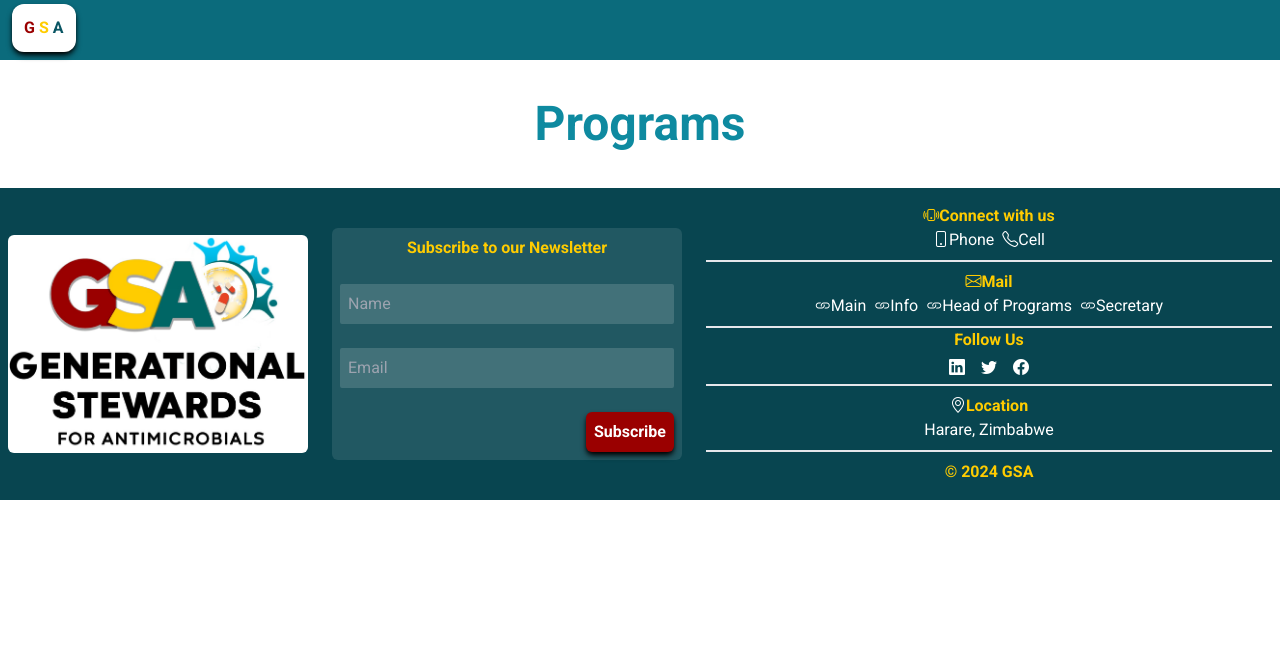
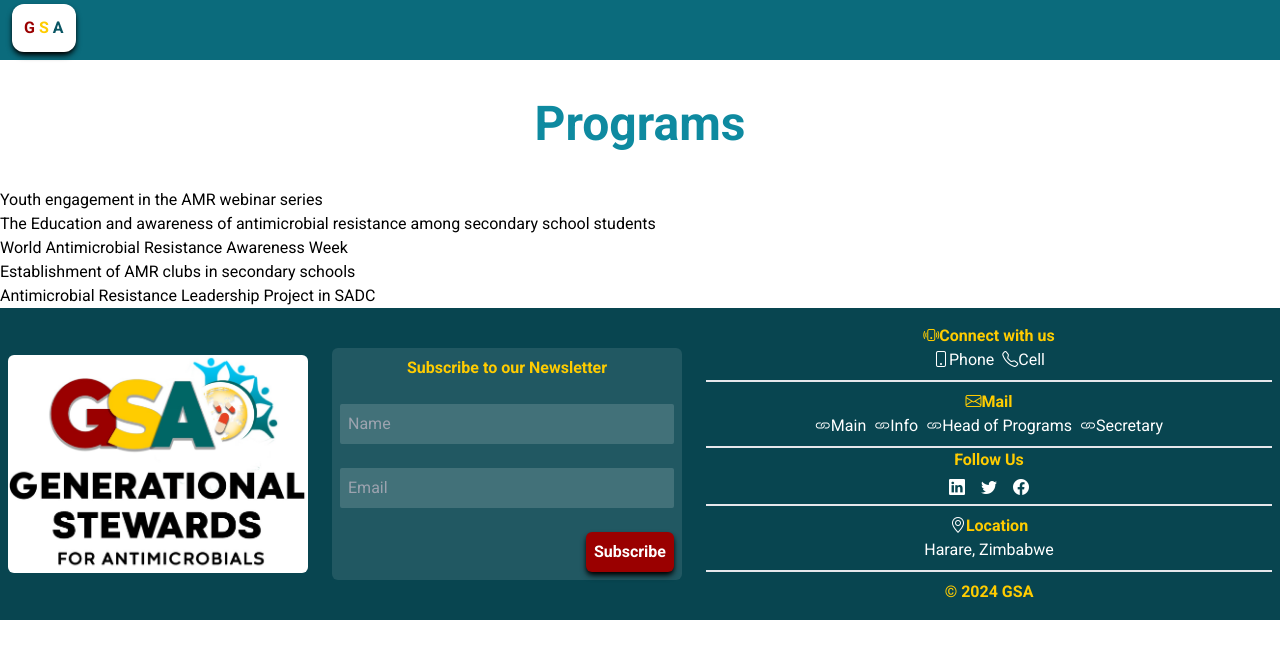
Before and after one commit to worshix/gsa, a Next.js app: page /programs in a window 1280 px wide. Shown: the top 658 px of the page. Built offline with nearby package versions, Linux system fonts and the light colour scheme.

Commit message:
programs skeleton

```diff
--- a/src/app/programs/page.jsx
+++ b/src/app/programs/page.jsx
@@ -1,3 +1,15 @@
+// these can't be edited so don't worry
+
+import { link } from "fs"
+
+const programs = [
+  "Youth engagement in the AMR webinar series",
+  "The Education and awareness of antimicrobial resistance among secondary school students",
+  "World Antimicrobial Resistance Awareness Week",
+  "Establishment of AMR clubs in secondary schools",
+  "Antimicrobial Resistance Leadership Project in SADC",
+]
+
 export const metadata = {
     title:'Programs'
 }
@@ -5,6 +17,9 @@ const Programs = () => {
   return (
     <main>
       <h1 className="text-5xl font-bold my-10 text-center text-main-400">Programs</h1>
+      <ul>
+        {programs.map((item) => <li>{item}</li>)}
+      </ul>
     </main>
   )
 }
```
